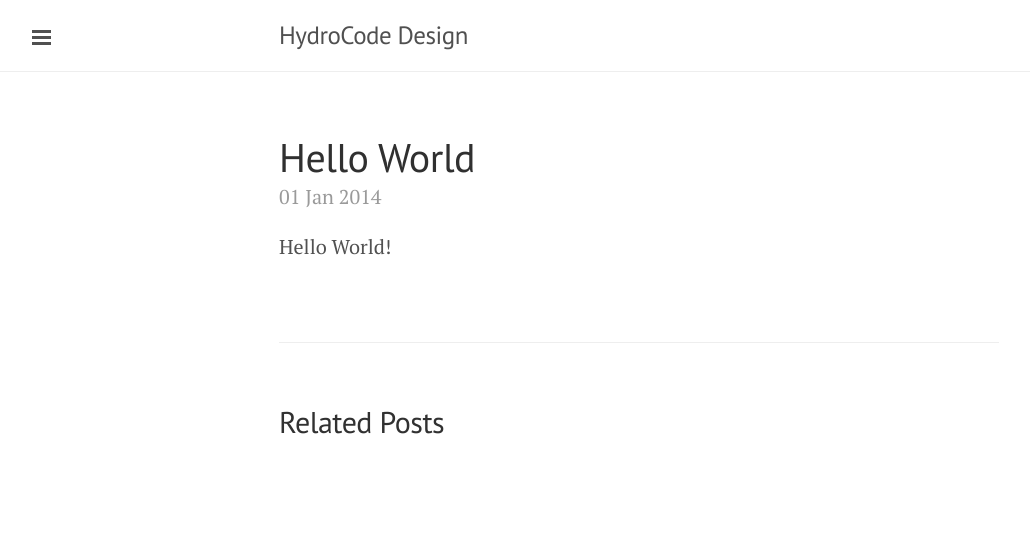
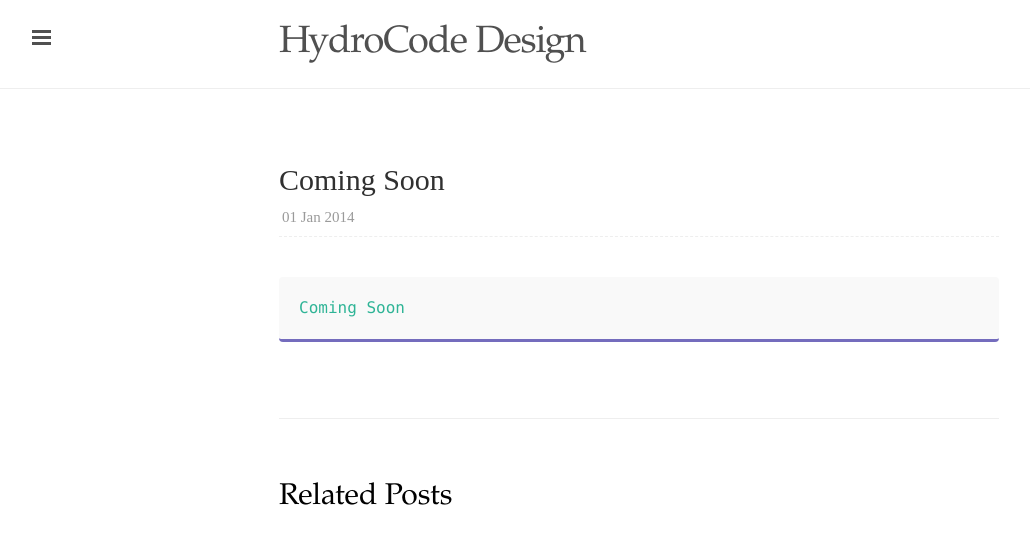
Before and after one commit to thehydroimpulse/hydrocodedesign, a Jekyll site: the page built from _posts/2014-01-01-hello-world.md, in a window 1280 px wide. Shown: the top 544 px of the page, without its empty margins (1-1031 px from the left). Built offline with Jekyll 4.4.1, drawn with Linux system fonts in a browser that asks for light colours; Markdown is read by kramdown in place of the engine named in the settings.

Commit message:
changed design
Signed-off-by: Daniel Fagnan <dnfagnan@gmail.com>

````diff
--- a/_includes/head.html
+++ b/_includes/head.html
@@ -17,7 +17,8 @@
   <link rel="stylesheet" href="/public/css/poole.css">
   <link rel="stylesheet" href="/public/css/syntax.css">
   <link rel="stylesheet" href="/public/css/lanyon.css">
-  <link rel="stylesheet" href="http://fonts.googleapis.com/css?family=PT+Serif:400,400italic,700|PT+Sans:400">
+  <script type="text/javascript" src="//use.typekit.net/phm0nvf.js"></script>
+  <script type="text/javascript">try{Typekit.load();}catch(e){}</script>
 
   <!-- Icons -->
   <link rel="apple-touch-icon-precomposed" sizes="144x144" href="/public/apple-touch-icon-144-precomposed.png">
--- a/_posts/2014-01-01-hello-world.md
+++ b/_posts/2014-01-01-hello-world.md
@@ -1,7 +1,8 @@
 ---
 layout: post
-title: Hello World
+title: Coming Soon
 ---
 
-
-Hello World!
+```rust
+Coming Soon
+```
--- a/public/css/lanyon.css
+++ b/public/css/lanyon.css
@@ -45,11 +45,32 @@
 }
 
 h1, h2, h3, h4, h5, h6 {
-  font-family: "PT Sans", Helvetica, Arial, sans-serif;
-  font-weight: 400;
-  color: #313131;
-  letter-spacing: -.025rem;
+  color: #000;
+  font-family: Didot, "Big Caslon", Baskerville, Palatino, Georgia, serif;
+  font-weight: normal;
+  text-rendering: optimizelegibility;
+  afont-weight: 400;
+  aletter-spacing: -.025rem;
 }
+
+a {
+  color: #0060FF;
+}
+
+a {
+  color: #0060FF;
+}
+
+a:active, a:hover {
+  color: #DF0000;
+}
+
+a:-webkit-any-link {
+  acolor: -webkit-link;
+  text-decoration: underline;
+  cursor: auto;
+}
+
 
 
 /*
@@ -100,11 +121,16 @@
   border-bottom: 1px solid #eee;
 }
 .masthead-title {
+  font-family: Didot, "Big Caslon", Baskerville, Palatino, Georgia, serif;;
   margin-top: 0;
   margin-bottom: 0;
-  color: #505050;
+  letter-spacing: -0.03em;
+  font-size: 1.9rem;
+  text-decoration: none;
+  color: #000;
 }
 .masthead-title a {
+  text-decoration: none;
   color: #505050;
 }
 .masthead-title small {
@@ -122,7 +148,6 @@
     display: none;
   }
 }
-
 
 /*
  * Sidebar
@@ -307,13 +332,21 @@
 .page,
 .post {
   margin-bottom: 4em;
+  padding-top: 10px;
+  font: 19px "abril-text", "Bitstream Charter", serif;
 }
 
 /* Blog post or page title */
 .page-title,
 .post-title,
 .post-title a {
+  font-size: 30px;
+  letter-spacing: 0;
+  line-height: 1.4;
+  font-family: "abril-text";
+  padding: 0 0 8px;
   color: #303030;
+  text-decoration: none;
 }
 .page-title,
 .post-title {
@@ -324,8 +357,12 @@
 .post-date {
   display: block;
   margin-top: -.5rem;
-  margin-bottom: 1rem;
+  margin-bottom: 2rem;
   color: #9a9a9a;
+  padding-bottom: 10px;
+  padding-left: 3px;
+  font-size: 15px;
+  border-bottom: 1px dashed #eee;
 }
 
 /* Related posts */
--- a/public/css/poole.css
+++ b/public/css/poole.css
@@ -176,10 +176,12 @@
   background-color: transparent;
 }
 .highlight {
+  margin-top: 2rem;
   margin-bottom: 1rem;
   border-radius: 4px;
 }
 .highlight pre {
+  border-bottom: 3px solid #746cbd;
   margin-bottom: 0;
 }
 
@@ -303,6 +305,8 @@
 .page,
 .post {
   margin-bottom: 4em;
+  padding-top: 10px;
+  font: 19px "abril-display", "Bitstream Charter", serif;
 }
 
 /* Blog post or page title */
@@ -320,8 +324,11 @@
 .post-date {
   display: block;
   margin-top: -.5rem;
-  margin-bottom: 1rem;
+  margin-bottom: 2rem;
   color: #9a9a9a;
+  padding-bottom: 10px;
+  padding-left: 3px;
+  border-bottom: 1px dashed #eee;
 }
 
 /* Related posts */
````
Also changed, not shown: 7 other files.
